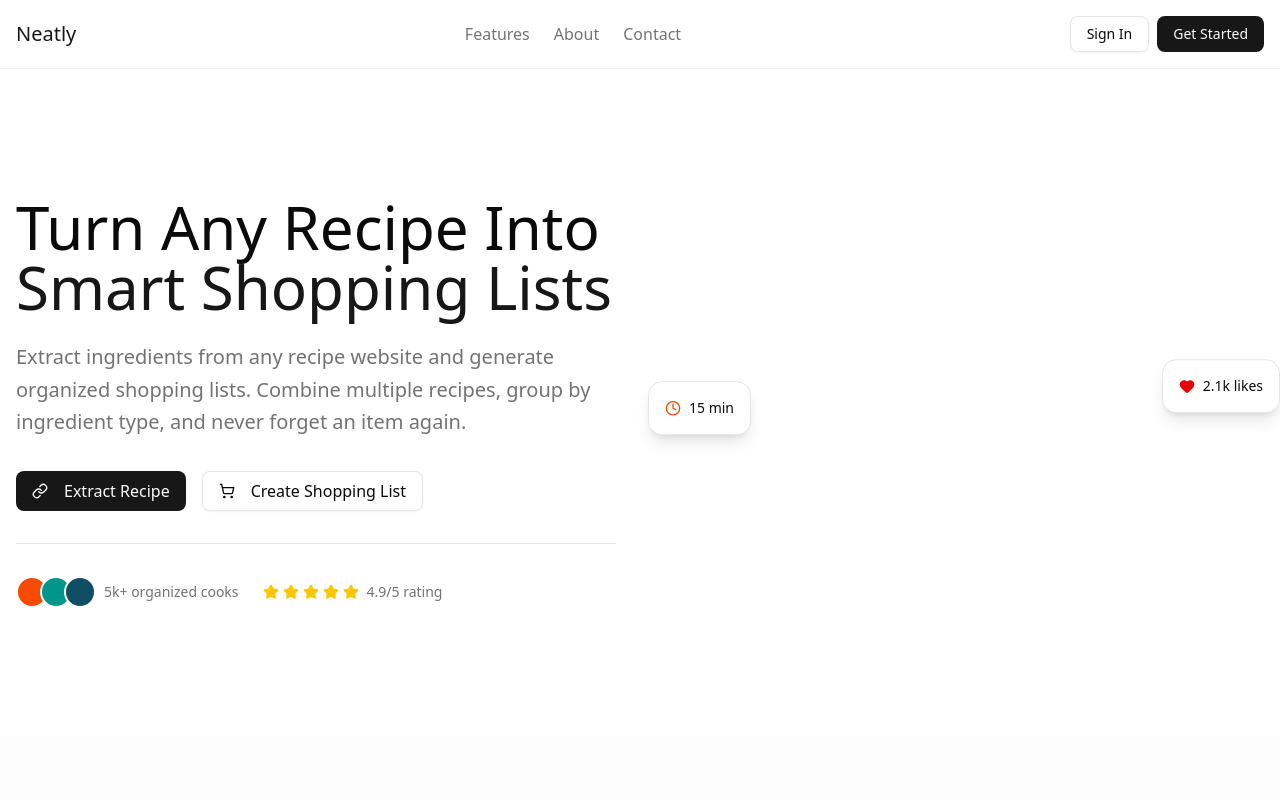
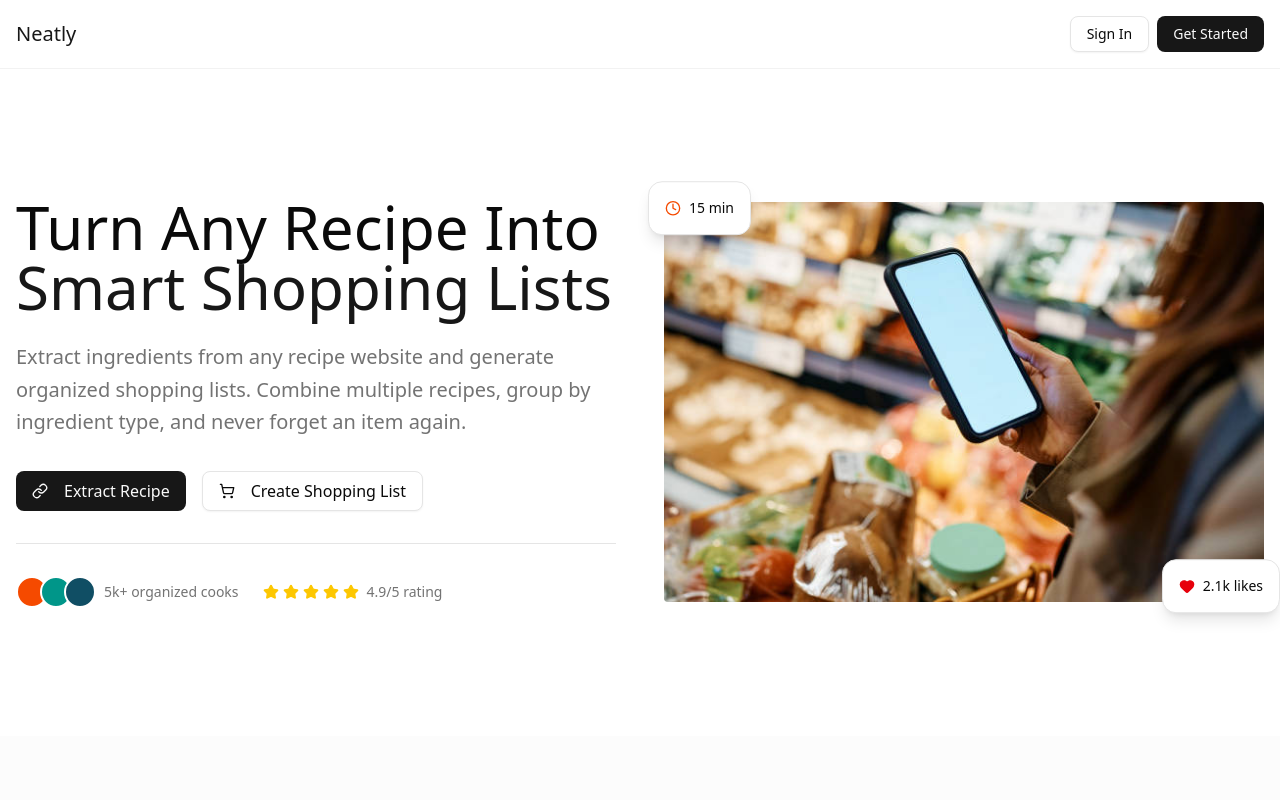
Before and after one commit to ianjrobertson/neatly, a Next.js app: page / in a window 1280 px wide. Shown: the top 800 px of the page. Built offline with nearby package versions, Linux system fonts and the light colour scheme.

Commit message:
Added image

```diff
--- a/src/app/page.tsx
+++ b/src/app/page.tsx
@@ -4,6 +4,7 @@ import { Button } from "@/components/ui/button";
 import { Card, CardContent } from "@/components/ui/card";
 import { motion } from "framer-motion"
 import { Badge, BookOpen, ChefHat, Clock, Heart, Play, Search, Star, Users, ShoppingCart, Link, Smartphone } from "lucide-react";
+import Image from "next/image";
 
 
 export default function Home() {
@@ -19,12 +20,6 @@ export default function Home() {
           >
             <span className="text-xl font-medium text-primary">Neatly</span>
           </motion.div>
-
-          <nav className="hidden md:flex items-center gap-6">
-            <a href="#features" className="text-muted-foreground hover:text-foreground transition-colors">Features</a>
-            <a href="#about" className="text-muted-foreground hover:text-foreground transition-colors">About</a>
-            <a href="#contact" className="text-muted-foreground hover:text-foreground transition-colors">Contact</a>
-          </nav>
 
           <motion.div
             initial={{ opacity: 0, x: 20 }}
@@ -102,6 +97,14 @@ export default function Home() {
                   <span className="text-sm font-medium">15 min</span>
                 </div>
               </motion.div>
+
+              <Image
+                src={'/shopping.jpg'}
+                width={700}
+                height={500}
+                alt="image"
+                className="rounded"
+              />
 
               <motion.div
                 className="absolute -bottom-4 -right-4 bg-card border border-border rounded-xl p-4 shadow-lg"
```
Also changed, not shown: public/shopping.jpg (added).
